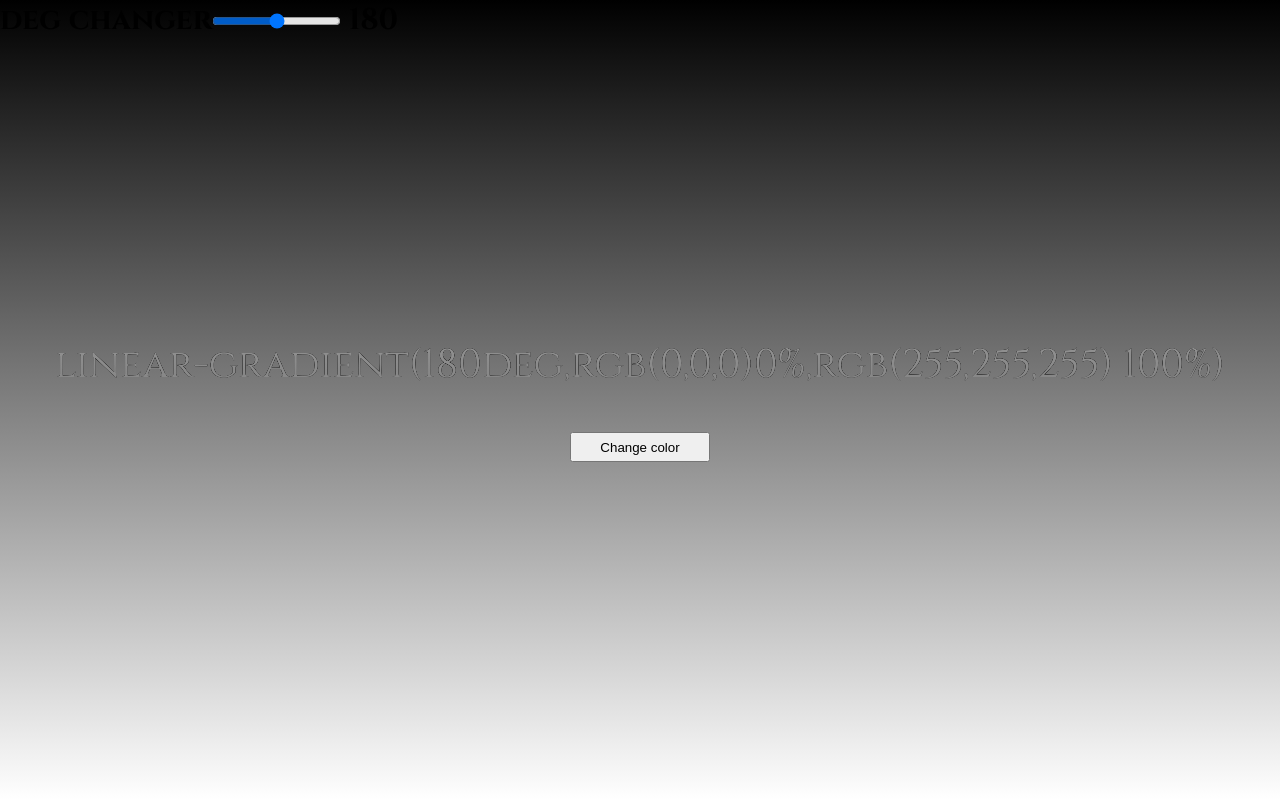
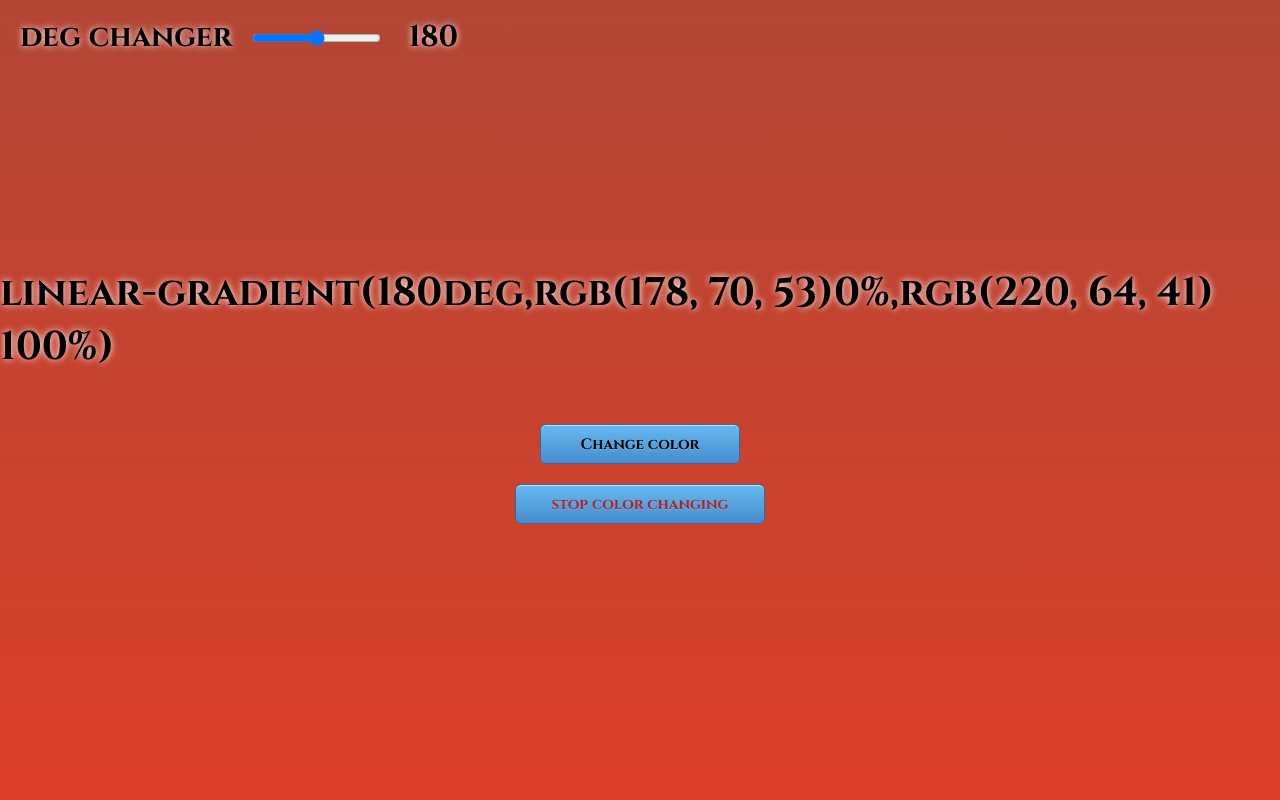
Before and after one commit to R-Sliw/Bg-color-changer, a React (Vite) app: page / in a window 1280 px wide. Built offline with nearby package versions, Linux system fonts and the light colour scheme.

Commit message:
added stopInterval, start reducer

```diff
--- a/src/App.css
+++ b/src/App.css
@@ -4,6 +4,8 @@
 :root {
   font-size: 10px;
   font-family: 'Cinzel', serif;
+  color: #000;
+  text-shadow: 0px 0px 7px rgb(255, 255, 255);
 }
 
 * {
@@ -18,6 +20,12 @@
 .nav {
   position: absolute;
   font-weight: 700;
+  top: 1rem;
+  left: 2rem;
+}
+
+.nav_input {
+  margin: 2rem;
 }
 
 .App_container {
@@ -27,16 +35,78 @@
   height: 100vh;
 }
 
-.App_text_color {
+.App_info {
   font-size: 4rem;
   margin-bottom: 4rem;
-  color: white;
-  mix-blend-mode: difference;
-  text-shadow: 0px 0px 7px rgba(0, 0, 0, 1);
+  font-weight: 700;
 }
 
-.App_button {
-  width: 14rem;
-  height: 3rem;
+.App_btn-changer {
+  width: 20rem;
+  height: 4rem;
   justify-self: center;
+  font-family: 'Cinzel', serif;
+  font-weight: 700;
+  box-shadow: inset 0px 1px 0px 0px #bee2f9;
+  background: linear-gradient(to bottom, #63b8ee 5%, #468ccf 100%);
+  background-color: #63b8ee;
+  border-radius: 6px;
+  border: 1px solid #3866a3;
+  display: inline-block;
+  cursor: pointer;
+  color: #000000;
+  font-size: 15px;
+  padding: 6px 24px;
+  text-decoration: none;
+  text-shadow: 0px 1px 0px #7cacde;
+  margin: 1rem;
 }
+
+.App_btn-changer:hover {
+  background: linear-gradient(to bottom, #468ccf 5%, #63b8ee 100%);
+  background-color: #468ccf;
+}
+
+.App_btn-changer:active {
+  position: relative;
+  top: 1px;
+}
+
+.App_btn {
+  width: 25rem;
+  height: 4rem;
+  justify-self: center;
+  font-family: 'Cinzel', serif;
+  font-weight: 700;
+  box-shadow: inset 0px 1px 0px 0px #bee2f9;
+  background: linear-gradient(to bottom, #63b8ee 5%, #468ccf 100%);
+  background-color: #63b8ee;
+  border-radius: 6px;
+  border: 1px solid #3866a3;
+  display: inline-block;
+  cursor: pointer;
+  color: #000000;
+  font-size: 15px;
+  padding: 6px 24px;
+  text-decoration: none;
+  text-shadow: 0px 1px 0px #7cacde;
+  margin: 1rem;
+}
+
+.App_btn:hover {
+  background: linear-gradient(to bottom, #468ccf 5%, #63b8ee 100%);
+  background-color: #468ccf;
+}
+
+.App_btn:active {
+  position: relative;
+  top: 1px;
+}
+
+.stop {
+  color: #b22222;
+}
+
+.start {
+  color: #000000;
+}
--- a/src/App.tsx
+++ b/src/App.tsx
@@ -1,11 +1,20 @@
-import { useEffect, useState } from "react";
+import { useEffect, useReducer, useState } from "react";
 import "./App.css";
-import Nav from "./componentes/Nav";
+import Nav from "./components/Nav";
+import { reducer } from "./reducer";
+
+const initialState = {
+  color: "rgb(0,0,0)",
+  // color2: "rgb(255, 255, 255)",
+  //degValue: 180,
+  //startInterval: true,
+};
 
 const App = () => {
-  const [color, setColor] = useState("rgb(0,0,0)");
   const [color2, setColor2] = useState("rgb(255,255,255)");
   const [degValue, setDegValue] = useState(180);
+  const [startInterval, setStartInterval] = useState(true);
+  const [state, dispatch] = useReducer(reducer, initialState);
 
   const changeColor = () => {
     const r = Math.floor(Math.random() * 256);
@@ -15,17 +24,19 @@ const App = () => {
     const b2 = Math.floor(Math.random() * 256);
     const g2 = Math.floor(Math.random() * 256);
 
-    setColor(`rgb(${r}, ${b}, ${g})`);
     setColor2(`rgb(${r2}, ${b2}, ${g2})`);
+    dispatch({ type: "NEW_COLOR" });
   };
 
   useEffect(() => {
-    const newColor = setInterval(() => changeColor(), 10000);
+    if (startInterval) {
+      const newColor = setInterval(() => changeColor(), 4000);
 
-    return () => {
-      clearInterval(newColor);
-    };
-  }, [color]);
+      return () => {
+        clearInterval(newColor);
+      };
+    }
+  }, [state.color, startInterval]);
 
   return (
     <main className="App">
@@ -33,14 +44,21 @@ const App = () => {
       <div
         className="App_container"
         style={{
-          background: `linear-gradient(${degValue}deg, ${color} 0%, ${color2} 100%)`,
+          background: `linear-gradient(${degValue}deg, ${state.color} 0%, ${color2} 100%)`,
         }}
       >
-        <div className="App_text_color">
-          linear-gradient({degValue}deg,{color}0%,{color2} 100%)
+        <div className="App_info">
+          linear-gradient({degValue}deg,{state.color}0%,{color2} 100%)
         </div>
-        <button type="button" className="App_button" onClick={changeColor}>
+        <button type="button" className="App_btn-changer" onClick={changeColor}>
           Change color
+        </button>
+        <button
+          type="button"
+          className={`App_btn ${startInterval ? "stop" : "start"}`}
+          onClick={() => setStartInterval(!startInterval)}
+        >
+          {startInterval ? "stop" : "start"} color changing
         </button>
       </div>
     </main>
--- a/src/componentes/Nav.tsx
+++ b/src/components/Nav.tsx
@@ -6,7 +6,7 @@ interface Props {
 const Nav = ({ setDegValue, degValue }: Props) => {
   return (
     <nav className="nav">
-      <label htmlFor="deg">
+      <label htmlFor="deg" className="nav_text">
         deg changer
         <input
           type="range"
@@ -16,6 +16,7 @@ const Nav = ({ setDegValue, degValue }: Props) => {
           max="360"
           value={degValue}
           onChange={(e) => setDegValue(parseInt(e.target.value))}
+          className="nav_input"
         />{" "}
         {degValue}
       </label>
--- /dev/null
+++ b/src/reducer.ts
@@ -0,0 +1,25 @@
+interface State {
+  color: string;
+}
+
+type Action = { type: "NEW_COLOR" };
+
+export const reducer = (state: State, action: Action) => {
+  switch (action.type) {
+    case "NEW_COLOR":
+      const r = Math.floor(Math.random() * 256);
+      const b = Math.floor(Math.random() * 256);
+      const g = Math.floor(Math.random() * 256);
+      const r2 = Math.floor(Math.random() * 256);
+      const b2 = Math.floor(Math.random() * 256);
+      const g2 = Math.floor(Math.random() * 256);
+
+      return {
+        ...state,
+        color: `rgb(${r}, ${b}, ${g})`,
+      };
+
+    default:
+      return state;
+  }
+};
```
